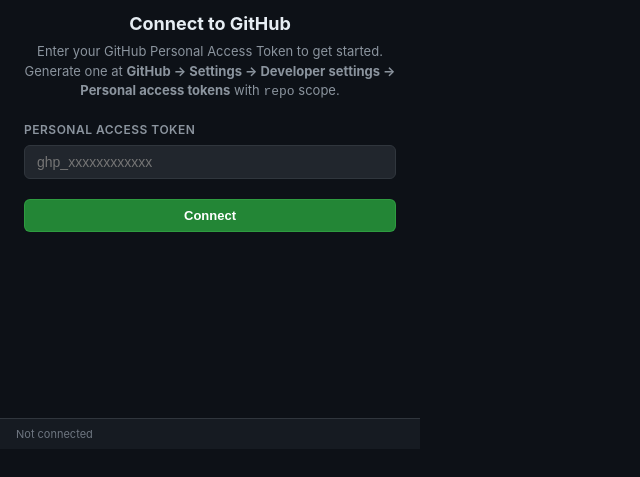
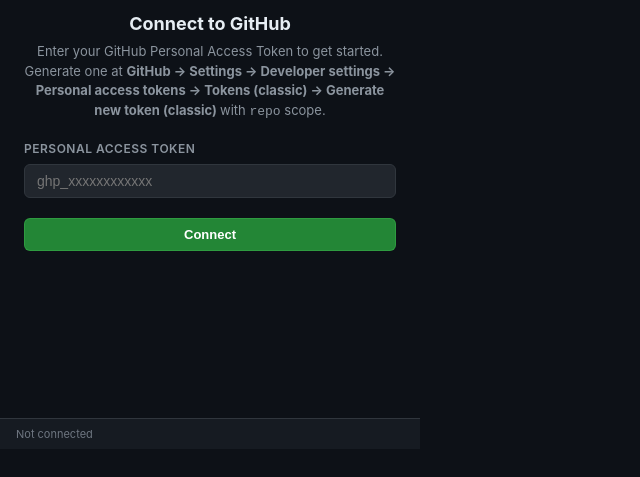
Before and after one commit to mustafabawany/GitAlert-Extension, a website with bundled scripts: page src/popup/popup.html in a window 1280 px wide. Shown: the part 151-628 px from the top of the page, without its empty margins (0-640 px from the left). Built offline with nearby package versions, Linux system fonts and the light colour scheme; some packages are replaced by stand-ins of ours.

Commit message:
GA-0011: Guide | access token extraction instructions updated

```diff
--- a/src/popup/popup.html
+++ b/src/popup/popup.html
@@ -38,9 +38,9 @@
       <p>
         Enter your GitHub Personal Access Token to get started. Generate one at
         <strong
-          >GitHub → Settings → Developer settings → Personal access
-          tokens</strong
-        >
+          >GitHub → Settings → Developer settings → Personal access tokens →
+          Tokens (classic) → Generate new token (classic)
+        </strong>
         with <code>repo</code> scope.
       </p>
       <div class="input-group">
```
